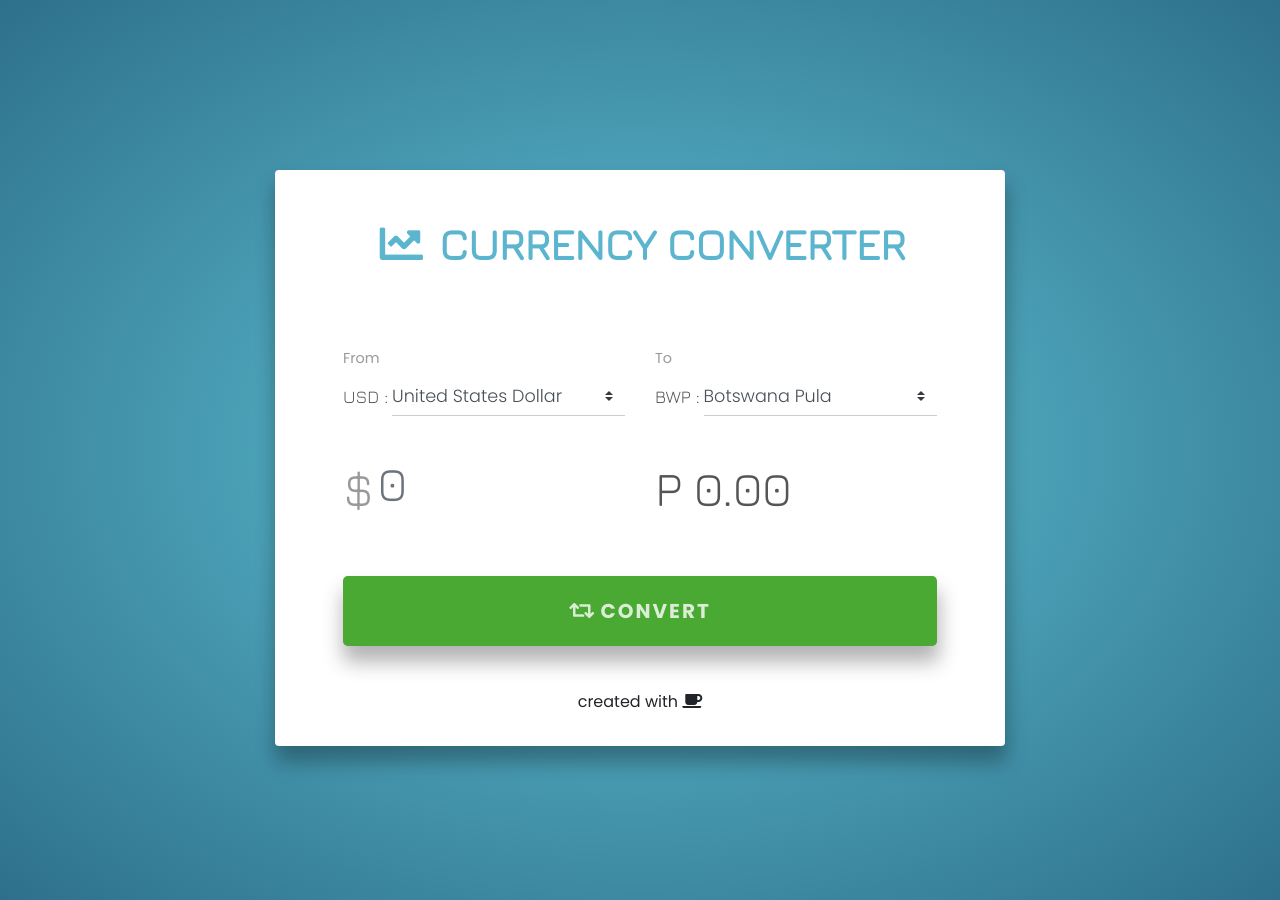
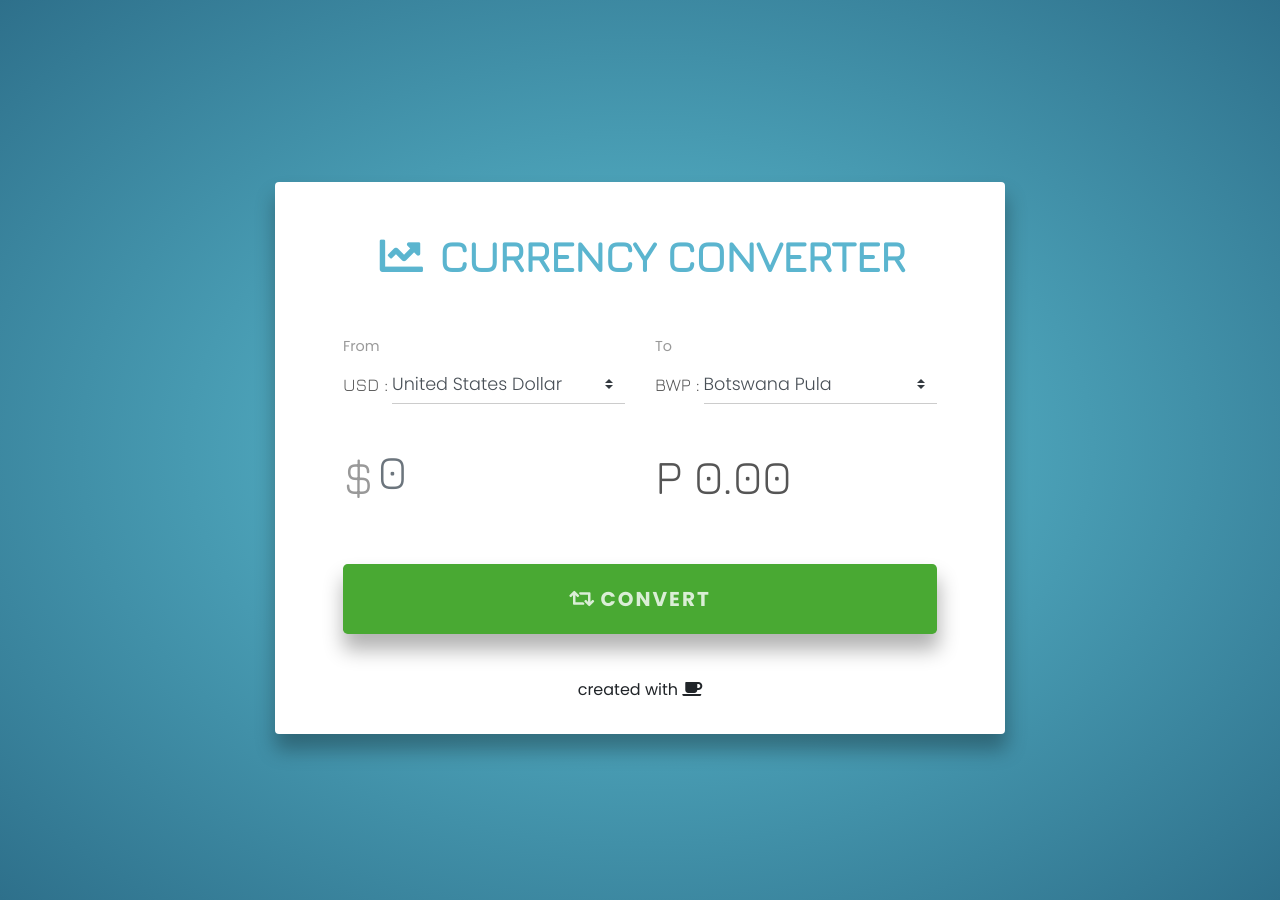
Before and after one commit to tawanacode/alc-currency-converter, a Jekyll site: the page built from index.md, in a window 1280 px wide. Built offline with Jekyll 4.4.1, drawn with Linux system fonts in a browser that asks for light colours; nearby versions of some CDN libraries.

Commit message:
update h1 layout

```diff
--- a/_layouts/home.html
+++ b/_layouts/home.html
@@ -7,7 +7,7 @@ title: Currency Converter
   <div class="row align-items-center justify-content-center h-100">
     <div class="col-lg-8 col-xs-10">
       <div class="card px-5">
-        <div class="card-header  pb-5 pt-5">
+        <div class="card-header  pb-4 pt-5">
           <h1 class="text-center text-uppercase">
               <i class="fas fa-chart-line fa-fw"></i>
             {{ page.title }}
```
